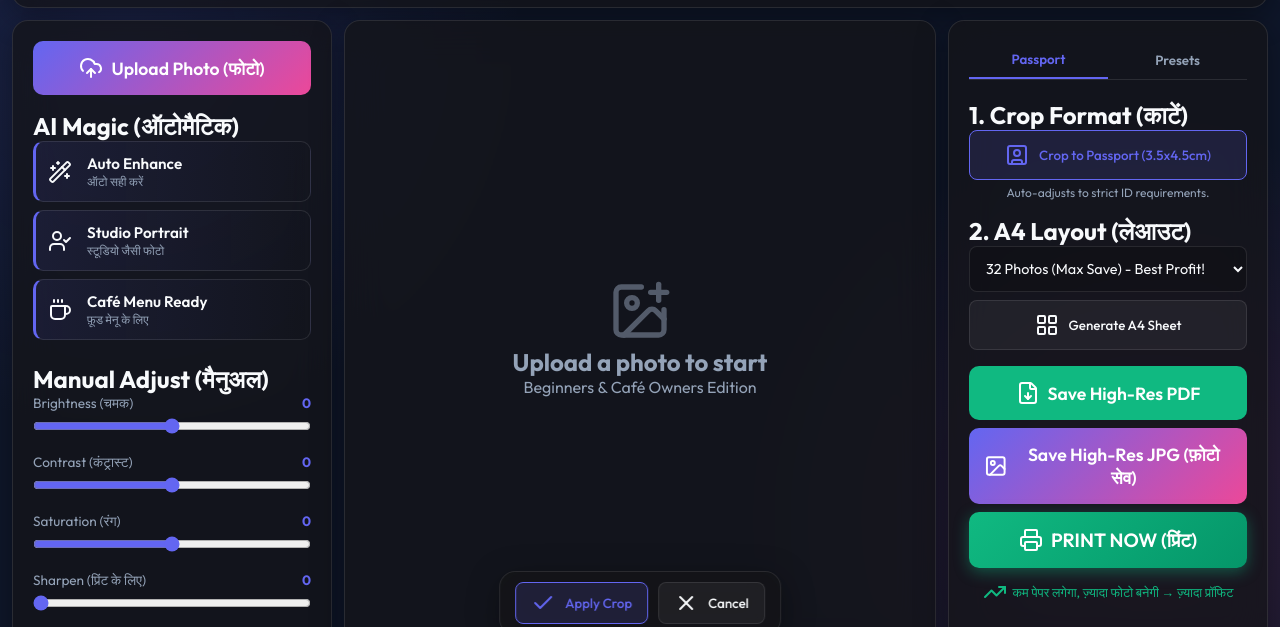
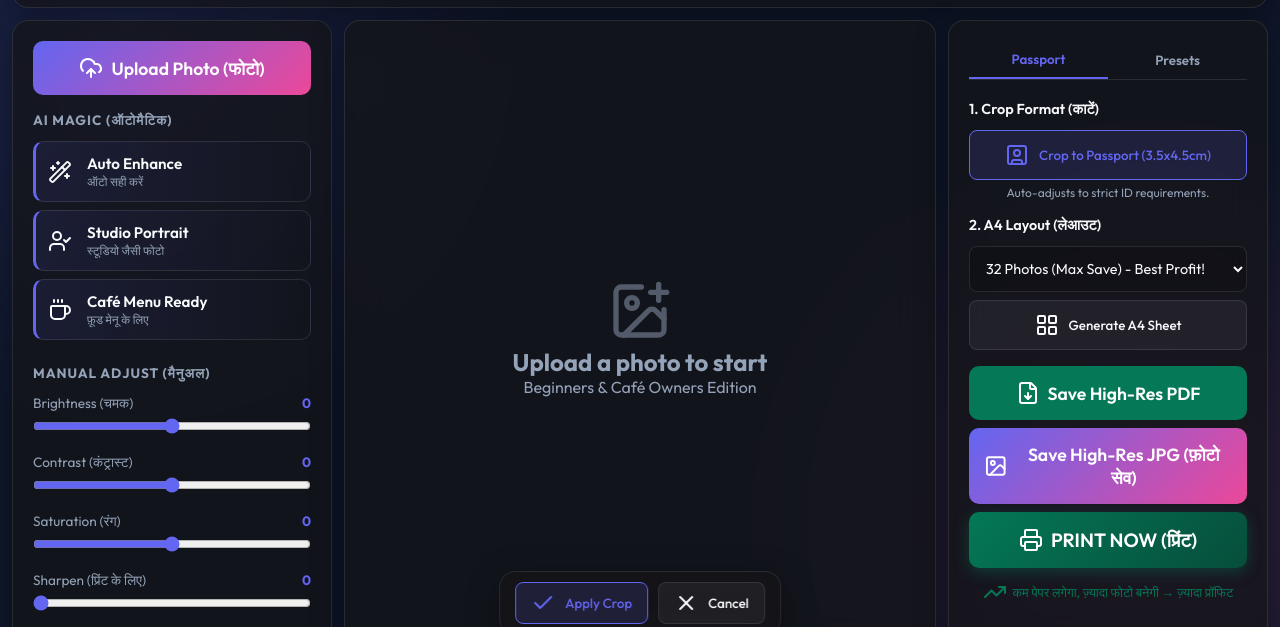
Before and after one commit to vijaysahinternetcafe/photoediter, a plain HTML site: page index.html in a window 1280 px wide. Shown: the part 121-748 px from the top of the page. Drawn offline with nearby package versions, Linux system fonts and the light colour scheme.

```diff
--- a/style.css
+++ b/style.css
@@ -7,8 +7,8 @@
     --primary: #6366f1;
     --primary-hover: #4f46e5;
     --secondary: #ec4899;
-    --accent: #10b981;
-    --accent-hover: #059669;
+    --accent: #047857;
+    --accent-hover: #064e3b;
     --warning: #f59e0b;
     --text-main: #f8fafc;
     --text-muted: #94a3b8;
@@ -87,12 +87,12 @@
 .btn-mega-primary { background: linear-gradient(135deg, var(--primary), var(--secondary)); width: 100%; font-size: 1.1rem; padding: 15px; }
 .btn-mega-success { background: var(--accent); width: 100%; font-size: 1.1rem; padding: 15px; }
 .btn-mega-success:hover { background: var(--accent-hover); }
-.btn-mega-print { background: linear-gradient(135deg, #10b981, #059669); width: 100%; font-size: 1.2rem; padding: 16px; box-shadow: 0 4px 15px rgba(16, 185, 129, 0.4); }
+.btn-mega-print { background: linear-gradient(135deg, #047857, #064e3b); width: 100%; font-size: 1.2rem; padding: 16px; box-shadow: 0 4px 15px rgba(4, 120, 87, 0.4); }
 .btn-outline { background: transparent; border: 1px solid var(--glass-border); color: var(--text-main); }
 .btn-outline:hover { background: rgba(255,255,255,0.1); }
 
 /* Tool Sections */
-.tool-section h3 { font-size: 0.85rem; color: var(--text-muted); text-transform: uppercase; letter-spacing: 1px; margin-bottom: 12px; }
+.tool-section h2 { font-size: 0.85rem; color: var(--text-muted); text-transform: uppercase; letter-spacing: 1px; margin-bottom: 12px; }
 .tool-btn { display: flex; align-items: center; gap: 15px; width: 100%; padding: 12px; background: rgba(255, 255, 255, 0.05); border: 1px solid var(--glass-border); border-radius: 10px; color: var(--text-main); cursor: pointer; transition: 0.2s; text-align: left; margin-bottom: 8px; }
 .tool-btn:hover { background: rgba(255, 255, 255, 0.1); transform: translateX(2px); }
 .tool-btn.magic { background: linear-gradient(90deg, rgba(99, 102, 241, 0.1), transparent); border-left: 3px solid var(--primary); }
@@ -129,7 +129,7 @@
 .tab-content.active { display: block; }
 
 /* Print Section */
-.print-section h3 { font-size: 0.9rem; color: var(--text-main); margin-bottom: 12px; font-weight: 600; }
+.print-section h2 { font-size: 0.9rem; color: var(--text-main); margin-bottom: 12px; font-weight: 600; }
 .action-btn { width: 100%; padding: 12px; border-radius: 8px; border: 1px solid var(--glass-border); background: rgba(255, 255, 255, 0.05); color: var(--text-main); display: flex; align-items: center; justify-content: center; gap: 10px; cursor: pointer; font-weight: 500; transition: 0.2s; }
 .action-btn:hover { background: rgba(255, 255, 255, 0.1); }
 .action-btn.primary { background: rgba(99, 102, 241, 0.15); border-color: var(--primary); color: var(--primary); }
```
